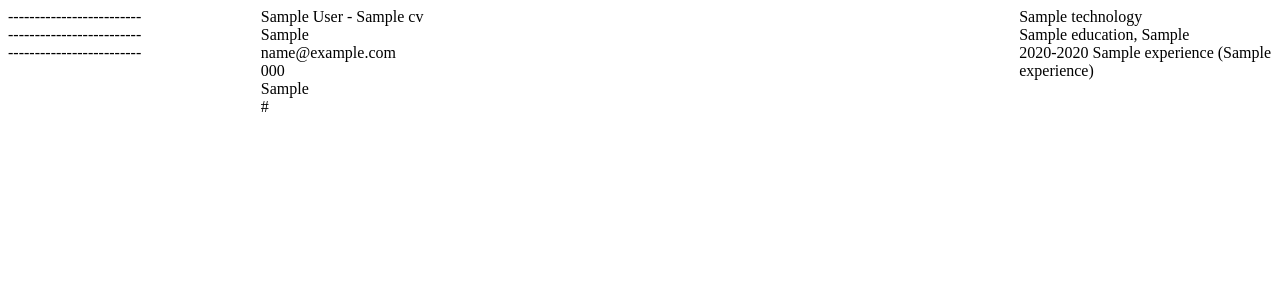
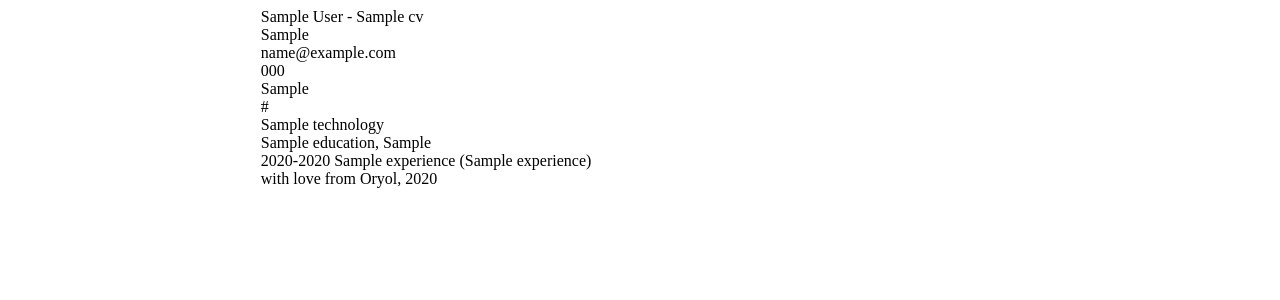
Before and after one commit to yuriyarhipov/djangocv, a Django app: page / in a window 1280 px wide. Shown: the top 300 px of the page. Run offline with Django 3.2, Linux system fonts and the light colour scheme; tables that the repository leaves empty hold one stand-in row (values such as "Sample post").

Commit message:
change style of template

```diff
--- a/cv/templates/main.html
+++ b/cv/templates/main.html
@@ -8,10 +8,10 @@
         <div class="title">
             {{ data.first_name }} {{ data.last_name }} - {{ data.title }}
         </div>
-        <div class="info">
+        <div class="body">
+            <div>
                 {{ data.information }}
             </div>
-        <div class="contact">
             <div>
                 {{ data.email }}
             </div>
@@ -24,25 +24,15 @@
             <div>
                 {{ data.linkedin }}
             </div>
-        </div>
-        <div>
-            -------------------------
-        </div>
             <div>
                 {% for item in data.technologies.all %}
                 {{ item }}
                 {% endfor %}
             </div>
             <div>
-            -------------------------
-        </div>
-        <div>
                 {% for item in data.education.all %}
                 {{ item }}
                 {% endfor %}
-        </div>
-        <div>
-            -------------------------
             </div>
             <div>
                 {% for item in data.experience.all %}
@@ -55,10 +45,10 @@
                 {% endfor %}
 
             </div>
-
         </div>
-
-
+        <div class="basement">
+            with love from Oryol, 2020
+        </div>
+    </div>
 </body>
-
 </html>
--- a/static/main.css
+++ b/static/main.css
@@ -10,14 +10,14 @@
     grid-row-end: 1;
 }
 
-.info {
+.body {
         grid-column-start: 2;
         grid-column-end: 5;
         grid-row-start: 2;
         grid-row-end: 2;
 }
 
-.contact {
+.basement {
     grid-column-start: 2;
     grid-column-end: 5;
     grid-row-start: 3;
```
Lines whose indentation alone changed are shown as unchanged.
